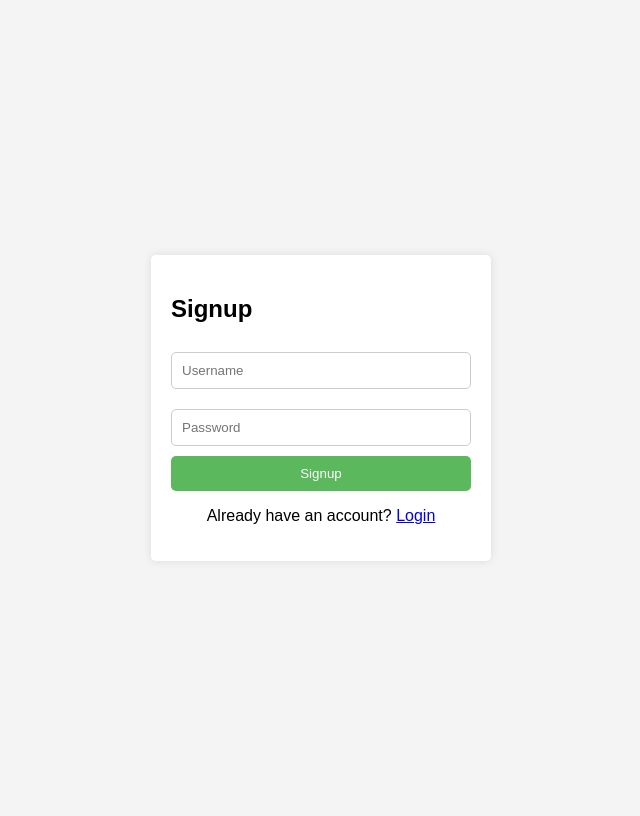
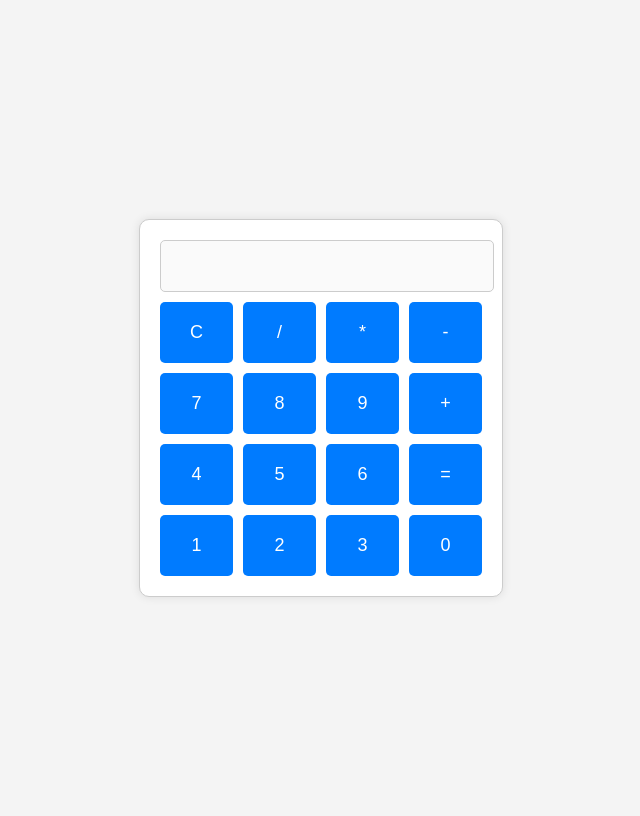
Before and after one commit to RitaSebiea/MainFlow-Tasks, a PHP site: page / in a window 1280 px wide. Shown: the whole page, without its empty margins (319-959 px from the left). Run offline with PHP 8.4, Linux system fonts and the light colour scheme.

Commit message:
Add files via upload

```diff
--- a/index.html
+++ b/index.html
@@ -3,38 +3,31 @@
 <head>
     <meta charset="UTF-8">
     <meta name="viewport" content="width=device-width, initial-scale=1.0">
-    <title>Login and Signup</title>
-    <link rel="stylesheet" href="style.css">
+    <title>Simple Calculator</title>
+    <link rel="stylesheet" href="styles.css">
 </head>
 <body>
-    <div class="container">
-        <div class="form-container">
-            <form id="signup-form" action="signup.php" method="POST">
-                <h2>Signup</h2>
-                <input type="text" name="username" placeholder="Username" required>
-                <input type="password" name="password" placeholder="Password" required>
-                <button type="submit">Signup</button>
-                <p>Already have an account? <a href="#" id="toggle-form">Login</a></p>
-            </form>
-            <form id="login-form" action="login.php" method="POST" style="display: none;">
-                <h2>Login</h2>
-                <input type="text" name="username" placeholder="Username" required>
-                <input type="password" name="password" placeholder="Password" required>
-                <button type="submit">Login</button>
-                <p>Don't have an account? <a href="#" id="toggle-form">Signup</a></p>
-            </form>
+    <div class="calculator">
+        <input type="text" id="display" disabled>
+        <div class="buttons">
+            <button onclick="clearDisplay()">C</button>
+            <button onclick="appendToDisplay('/')">/</button>
+            <button onclick="appendToDisplay('*')">*</button>
+            <button onclick="appendToDisplay('-')">-</button>
+            <button onclick="appendToDisplay('7')">7</button>
+            <button onclick="appendToDisplay('8')">8</button>
+            <button onclick="appendToDisplay('9')">9</button>
+            <button onclick="appendToDisplay('+')">+</button>
+            <button onclick="appendToDisplay('4')">4</button>
+            <button onclick="appendToDisplay('5')">5</button>
+            <button onclick="appendToDisplay('6')">6</button>
+            <button onclick="calculateResult()">=</button>
+            <button onclick="appendToDisplay('1')">1</button>
+            <button onclick="appendToDisplay('2')">2</button>
+            <button onclick="appendToDisplay('3')">3</button>
+            <button onclick="appendToDisplay('0')">0</button>
         </div>
     </div>
-    <script>
-        const toggleForm = document.getElementById('toggle-form');
-        const signupForm = document.getElementById('signup-form');
-        const loginForm = document.getElementById('login-form');
-
-        toggleForm.addEventListener('click', (e) => {
-            e.preventDefault();
-            signupForm.style.display = signupForm.style.display === 'none' ? 'block' : 'none';
-            loginForm.style.display = loginForm.style.display === 'none' ? 'block' : 'none';
-        });
-    </script>
+    <script src="script.js"></script>
 </body>
 </html>
--- a/styles.css
+++ b/styles.css
@@ -1,127 +1,48 @@
-*{
-	margin: 0px;
-	padding: 0px;
-	font-family: Century Gothic;
-}
-header{
-	background-image:linear-gradient(rgba(0,0,0,0.5),rgba(0,0,0,0.5)), url('aa.jpg');
-	height: 100vh;
-	background-size: cover;
-	background-position: center;
-	min-height: 100px;
-}
-ul{
-	float:right;
-	list-style-type: none;
-	margin-top: 30px;
-	margin-right:60px ;
-}
-ul li{
-	display: inline-block;
-}
-ul li a{
-	text-decoration: none;
-	color: #fff;
-	padding: 5px 20px;
-	border: 1px solid transparent;
-	transition: 0.5s ease;
-
+body {
+    font-family: Arial, sans-serif;
+    display: flex;
+    justify-content: center;
+    align-items: center;
+    height: 100vh;
+    background-color: #f4f4f4;
 }
 
-ul li a:hover{
-	background-color: #fff;
-	color: #000;
+.calculator {
+    border: 1px solid #ccc;
+    border-radius: 10px;
+    padding: 20px;
+    background-color: #fff;
+    box-shadow: 0 0 10px rgba(0, 0, 0, 0.1);
 }
 
-ul li.active a{
-background-color:#fff;
-	color: #000;
-
+#display {
+    width: 100%;
+    height: 40px;
+    font-size: 24px;
+    text-align: right;
+    margin-bottom: 10px;
+    padding: 5px;
+    border: 1px solid #ccc;
+    border-radius: 5px;
 }
 
-.logo img{
-	float: left;
-	width: 150px;
-	height: auto;
+.buttons {
+    display: grid;
+    grid-template-columns: repeat(4, 1fr);
+    gap: 10px;
 }
 
-.main{
-	max-width: 1200px;
-	margin: auto;
+button {
+    padding: 20px;
+    font-size: 18px;
+    border: none;
+    border-radius: 5px;
+    background-color: #007bff;
+    color: white;
+    cursor: pointer;
+    transition: background-color 0.3s;
 }
 
-.title{
-	position: absolute;
-	top: 40%;
-	left: 50%;
-	transform: translate(-50%,-50%);
+button:hover {
+    background-color: #0056b3;
 }
-
-.title h1{
-	color: #fff;
-	font-size: 85px;
-}
-
-.button{
-	position: absolute;
-	top: 50%;
-	left: 50%;
-	transform: translate(-50%,-50%);
-}
-
-.btn{
-	border: 1px solid #fff;
-	padding: 5px 20px;
-	color: #fff;
-	transition: 0.6s ease;
-	font-size: 18px;
-	text-decoration: none;
-}
-
-.btn:hover{
-	background-color: #fff;
-	color: #000;
-}
-
-.sub-menu{
-	display: none;
-    top:6%;
-    position: relative;
-}
-
-.sub-menu ul{
-	position: absolute;
-
-}
-
-.main ul li:hover .sub-menu
-{
-	display: block;
-	position: absolute;
-	background-color: rgb(0,45,117);
-	margin-top: 12px;
-	margin-left: -8px;
-}
-
-.main ul li:hover .sub-menu ul
-{
-	display: block;
-	margin:6px;
-
-}
-.main ul li:hover .sub-menu ul li
-{
-	width: 75px;
-	padding: 5px;
-	border-bottom: 1px#fff;
-	background: transparent;
-	transition: 0.4s ease;
-	text-align: left;
-	border-radius: 0;
-
-}
-
-.main ul li:hover .sub-menu ul li:last-child
-{
-	border-bottom: none;
-}
```
Also changed, not shown: Screenshot (67).png (added), Screenshot (68).png (added), Screenshot (69).png (added).
